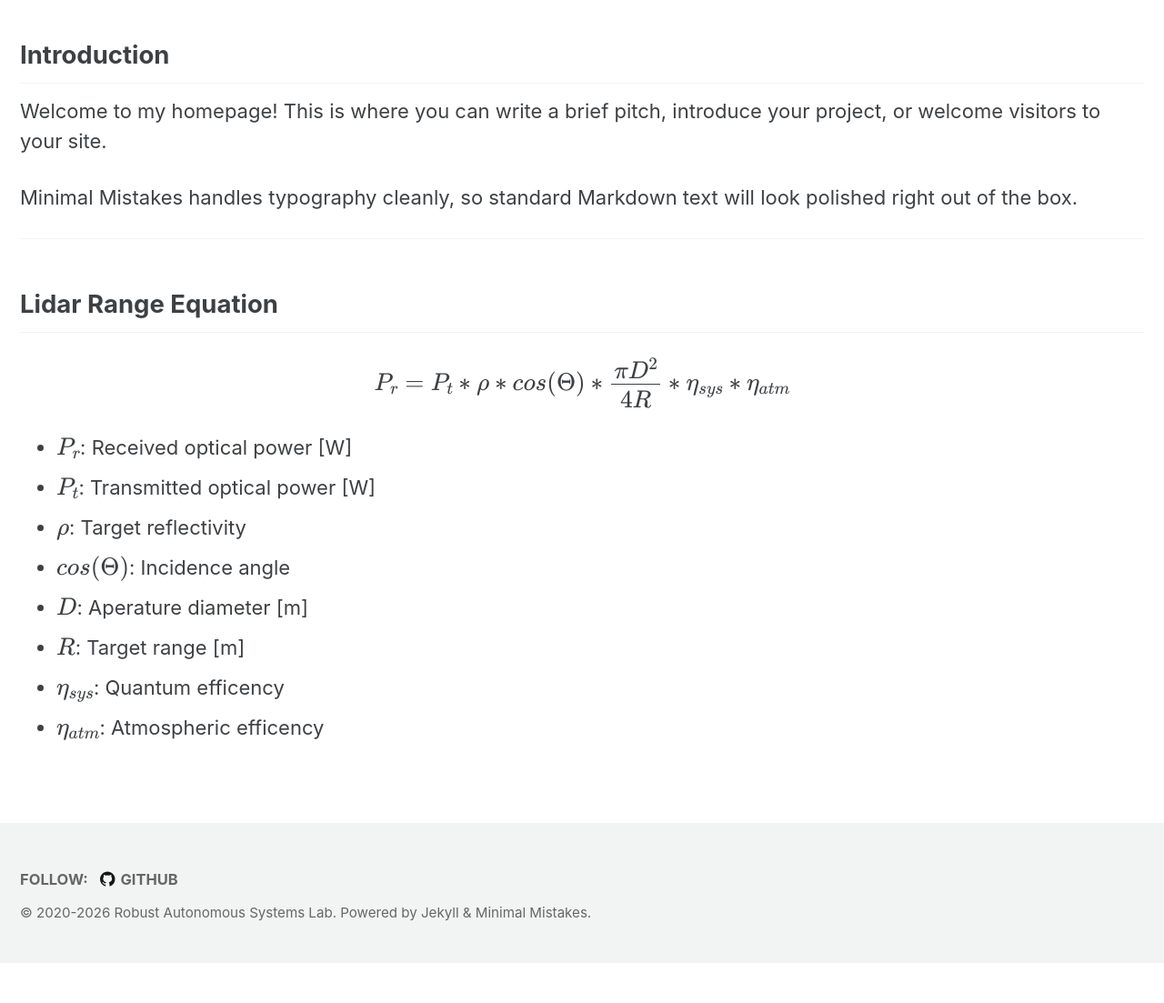
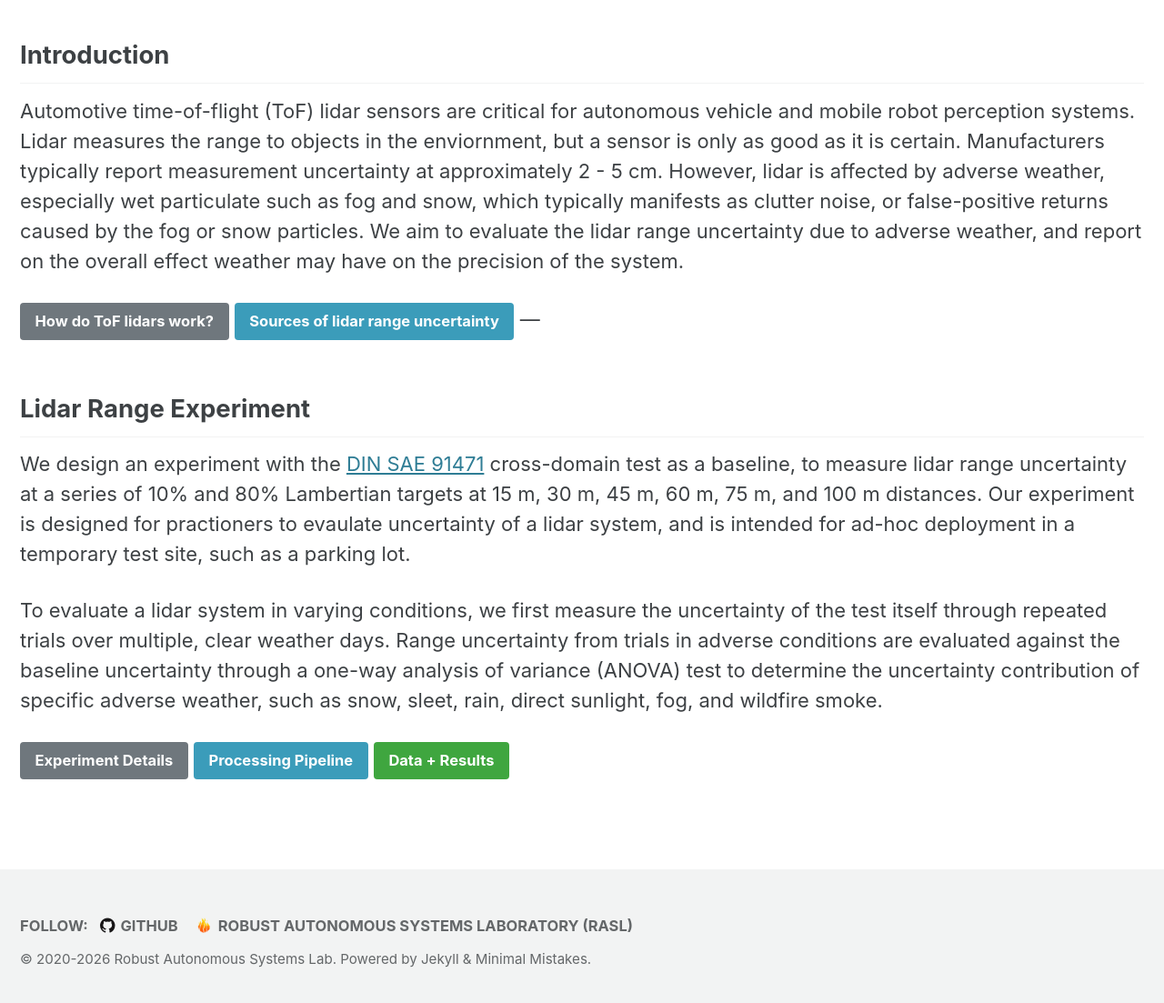
Before and after one commit to Robust-Autonomous-Systems-Laboratory/lidar-uncertainty-modeling, a Jekyll site: the page built from _pages/index.md, in a window 1280 px wide and 1400 px high, scrolled down 130 px. Shown: the part 290-1393 px from the top of the window at 91% size. Built offline with Jekyll 4.4.1, drawn with Linux system fonts in a browser that asks for light colours; cached includes are drawn as plain includes; before the commit the page ends 1479 px from its top, so only the background shows below that; some of the changed text lies outside the part shown.

Commit message:
initial testing of new format with extra pages

```diff
--- a/_config.yml
+++ b/_config.yml
@@ -26,7 +26,7 @@ url                      : "https://robust-autonomous-systems-laboratory.github.
 baseurl                  : "/lidar-uncertainty-modeling"
 repository               : "Robust-Autonomous-Systems-Laboratory/lidar-uncertainty-modeling"
 teaser                   : # path of fallback teaser image, e.g. "/assets/images/500x300.png"
-logo                     : # path of logo image to display in the masthead, e.g. "/assets/images/88x88.png"
+logo                     : "/asssets/media/RASL_FLAME.png"
 masthead_title           : # overrides the website title displayed in the masthead, use " " for no title
 breadcrumbs              : # true, false (default)
 words_per_minute         : 200
--- a/_includes/footer.html
+++ b/_includes/footer.html
@@ -18,6 +18,14 @@
         <i class="fab fa-fw fa-github" aria-hidden="true"></i> GitHub
       </a>
     </li>
+
+    <!-- Custom Website Link -->
+    <li>
+      <a href="https://robust-autonomous-systems-laboratory.github.io/" rel="nofollow noopener noreferrer">
+        <img src="{{ '/assets/media/RASL_FLAME.png' | relative_url }}" alt="" style="height: 1em; width: auto; vertical-align: -0.125em; margin-right: 0.25em;">
+        Robust Autonomous Systems Laboratory (RASL)
+      </a>
+    </li>
   </ul>
 </div>
 
--- a/_pages/index.md
+++ b/_pages/index.md
@@ -8,76 +8,31 @@ author_profile: false
 header:
   overlay_color: "#000"
   overlay_filter: "0.5"
-  overlay_image: /assets/media/ruby_krc_summer.jpeg
+  overlay_image: /assets/media/experiment_with_fall_colors.jpg
   # actions:
   #   - label: "Download"
   #     url: "https://github.com/mmistakes/minimal-mistakes/"
   caption: ""
 excerpt: "A guide to uncertainty sources in time of flight, automotive lidar sensors in varying conditions"
-# intro:
-#   - excerpt: 'Nullam suscipit et nam, tellus velit pellentesque at malesuada, enim eaque. Quis nulla, netus tempor in diam gravida tincidunt, *proin faucibus* voluptate felis id sollicitudin. Centered with `type="center"`'
-# feature_row:
-#   - image_path: assets/images/unsplash-gallery-image-1-th.jpg
-#     alt: "placeholder image 1"
-#     title: "Placeholder 1"
-#     excerpt: "This is some sample content that goes here with **Markdown** formatting."
-#   - image_path: /assets/images/unsplash-gallery-image-2-th.jpg
-#     image_caption: "Image courtesy of [Unsplash](https://unsplash.com/)"
-#     alt: "placeholder image 2"
-#     title: "Placeholder 2"
-#     excerpt: "This is some sample content that goes here with **Markdown** formatting."
-#     url: "#test-link"
-#     btn_label: "Read More"
-#     btn_class: "btn--primary"
-#   - image_path: /assets/images/unsplash-gallery-image-3-th.jpg
-#     title: "Placeholder 3"
-#     excerpt: "This is some sample content that goes here with **Markdown** formatting."
-# feature_row2:
-#   - image_path: /assets/images/unsplash-gallery-image-2-th.jpg
-#     alt: "placeholder image 2"
-#     title: "Placeholder Image Left Aligned"
-#     excerpt: 'This is some sample content that goes here with **Markdown** formatting. Left aligned with `type="left"`'
-#     url: "#test-link"
-#     btn_label: "Read More"
-#     btn_class: "btn--primary"
-# feature_row3:
-#   - image_path: /assets/images/unsplash-gallery-image-2-th.jpg
-#     alt: "placeholder image 2"
-#     title: "Placeholder Image Right Aligned"
-#     excerpt: 'This is some sample content that goes here with **Markdown** formatting. Right aligned with `type="right"`'
-#     url: "#test-link"
-#     btn_label: "Read More"
-#     btn_class: "btn--primary"
-# feature_row4:
-#   - image_path: /assets/images/unsplash-gallery-image-2-th.jpg
-#     alt: "placeholder image 2"
-#     title: "Placeholder Image Center Aligned"
-#     excerpt: 'This is some sample content that goes here with **Markdown** formatting. Centered with `type="center"`'
-#     url: "#test-link"
-#     btn_label: "Read More"
-#     btn_class: "btn--primary"
 
 ---
 
 ## Introduction
 
-Welcome to my homepage! This is where you can write a brief pitch, introduce your project, or welcome visitors to your site.
+Automotive time-of-flight (ToF) lidar sensors are critical for autonomous vehicle and mobile robot perception systems. Lidar measures the range to objects in the enviornment, but a sensor is only as good as it is certain. Manufacturers typically report measurement uncertainty at approximately 2 - 5 cm. However, lidar is affected by adverse weather, especially wet particulate such as fog and snow, which typically manifests as clutter noise, or false-positive returns caused by the fog or snow particles. We aim to evaluate the lidar range uncertainty due to adverse weather, and report on the overall effect weather may have on the precision of the system.
 
-Minimal Mistakes handles typography cleanly, so standard Markdown text will look polished right out of the box.
 
+[How do ToF lidars work?]({{ '/tof-lidar/' | relative_url }}){: .btn .btn--primary}
+[Sources of lidar range uncertainty]({{ '/uncertainty-components/' | relative_url }}){: .btn .btn--info}
 ---
 
-## Lidar Range Equation
+## Lidar Range Experiment
 
-$$
-P_r = P_t * \rho * cos(\Theta) * \frac{\pi D^2}{4R} * \eta_{sys} * \eta_{atm}
-$$
+We design an experiment with the [DIN SAE 91471](https://www.dinmedia.de/en/technical-rule/din-sae-spec-91471/366011551) cross-domain test as a baseline, to measure lidar range uncertainty at a series of 10% and 80% Lambertian targets at 15 m, 30 m, 45 m, 60 m, 75 m, and 100 m distances. Our experiment is designed for practioners to evaulate uncertainty of a lidar system, and is intended for ad-hoc deployment in a temporary test site, such as a parking lot.
 
-- $P_r$: Received optical power [W]
-- $P_t$: Transmitted optical power [W]
-- $\rho$: Target reflectivity
-- $cos(\Theta)$: Incidence angle
-- $D$: Aperature diameter [m]
-- $R$: Target range [m]
-- $\eta_{sys}$: Quantum efficency
-- $\eta_{atm}$: Atmospheric efficency
+To evaluate a lidar system in varying conditions, we first measure the uncertainty of the test itself through repeated trials over multiple, clear weather days. Range uncertainty from trials in adverse conditions are evaluated against the baseline uncertainty through a one-way analysis of variance (ANOVA) test to determine the uncertainty contribution of specific adverse weather, such as snow, sleet, rain, direct sunlight, fog, and wildfire smoke.
+
+
+[Experiment Details]({{ '/experiment/' | relative_url }}){: .btn .btn--primary}
+[Processing Pipeline]({{ '/processing/' | relative_url }}){: .btn .btn--info}
+[Data + Results]({{ '/data/' | relative_url }}){: .btn .btn--success}
```
Also changed, not shown: _data/navigation.yml (+7 -3 lines), _pages/data.md (added, +13 -0 lines), _pages/processing.md (added, +13 -0 lines), _pages/tof_lidar.md (added, +10 -0 lines), _pages/uncertainty_components.md (+26 -23 lines), assets/media/RASL_FLAME.png (added), 1 other file.
